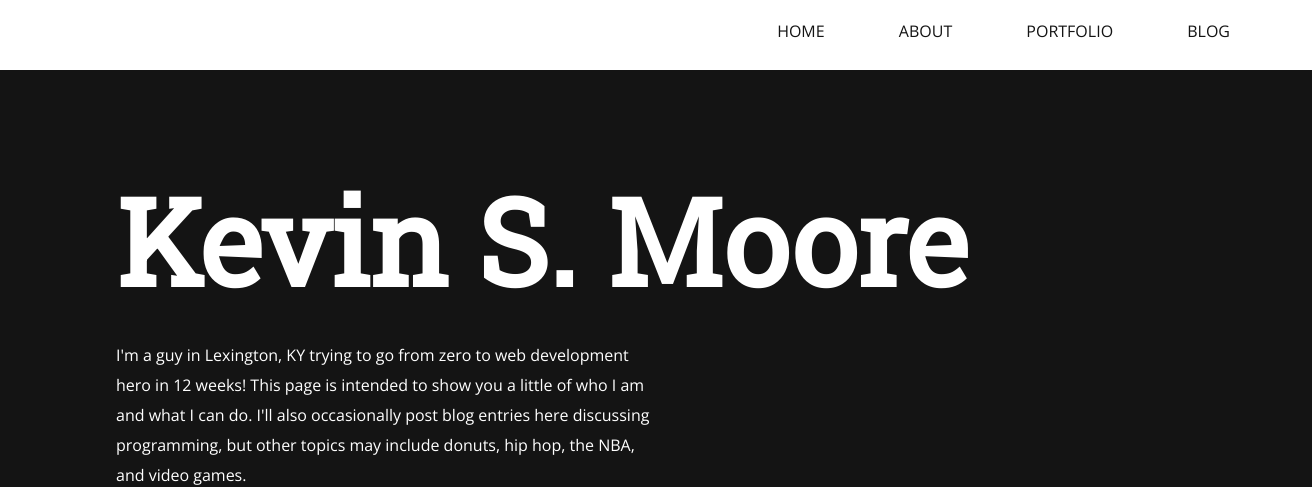
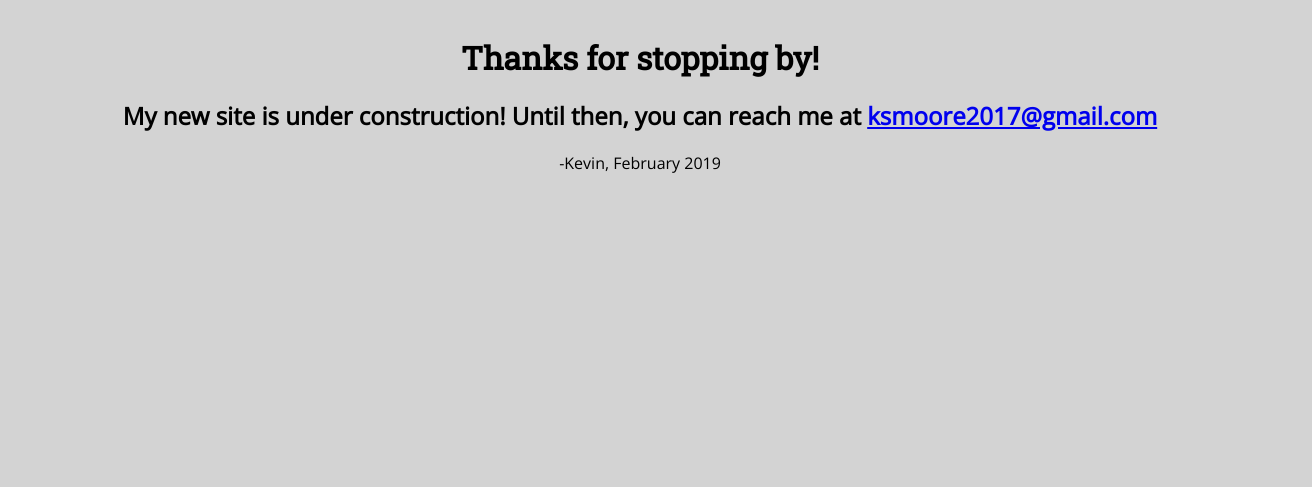
Before and after one commit to kevin-moore-729/kevin-moore-729.github.io, a website: page index.html in a window 1280 px wide. Shown: the top 487 px of the page, 1312 px wide, since content can reach past the window. Drawn offline with nearby package versions, Linux system fonts and the light colour scheme.

Commit message:
placeholder while new site being built

```diff
--- a/app/style.css
+++ b/app/style.css
@@ -6,9 +6,27 @@
   padding: 0;
 }
 
-/*body{
+body{
   font-family: 'Roboto Slab', serif;
-}*/
+  background: lightgray;
+}
+
+body p {
+  font-family: 'Open Sans', sans-serif;
+}
+
+body h2 {
+  font-family: 'Open Sans', sans-serif;
+}
+
+h1, h2, p {
+  margin: 20px 0;
+}
+
+.content{
+  margin: auto;
+  text-align: center;
+}
 
 nav{
   font-family: 'Open Sans', sans-serif;
--- a/index.html
+++ b/index.html
@@ -6,6 +6,17 @@
   <link rel="icon" href="app/donuticon.png">
 </head>
 <body>
+  <div class="content">
+    <h1>Thanks for stopping by!</h1>
+    <h2>My new site is under construction! Until then, you can reach me at
+      <a href="mailto:ksmoore2017@gmail.com">
+        ksmoore2017@gmail.com
+      </a>
+    </h2>
+    <p> -Kevin, February 2019</p>
+  </div>
+</body>
+<!-- <body>
 
   <nav id="navbar">
     <a href="#landing">Home</a>
@@ -226,5 +237,5 @@
     }
   });
 </script>
-</body>
+</body> -->
 </html>
```
